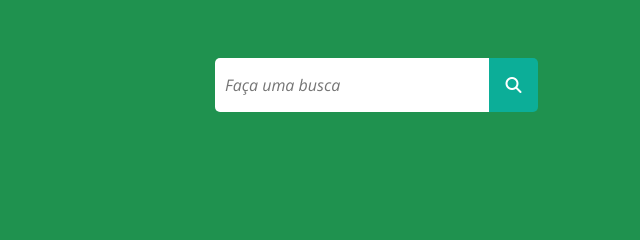
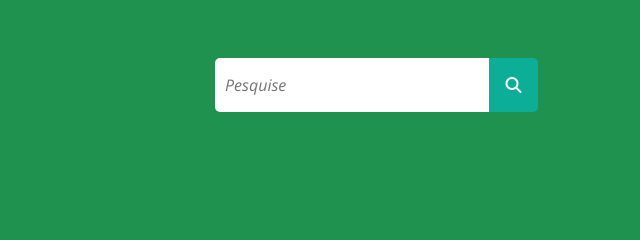
Before and after one commit to HGBGR2003/ProjetoFinal, a plain HTML site: page index.html in a window 1280 px wide. Shown: the top 240 px of the page, 640-1280 px from the left. Drawn offline with nearby package versions, Linux system fonts and the light colour scheme.

Commit message:
Alteração no input do index

```diff
--- a/index.html
+++ b/index.html
@@ -19,7 +19,7 @@
             <a href="index.html" title="Monitoramento de Sites Web"> Monitoramento de Sites Web </a>
         </h1>
         <form method="post" >
-            <input type="text" placeholder="Faça uma busca">
+            <input type="text" placeholder="Pesquise">
             <button >
                 <i class="fa fa-search" ></i>
             </button>
```
